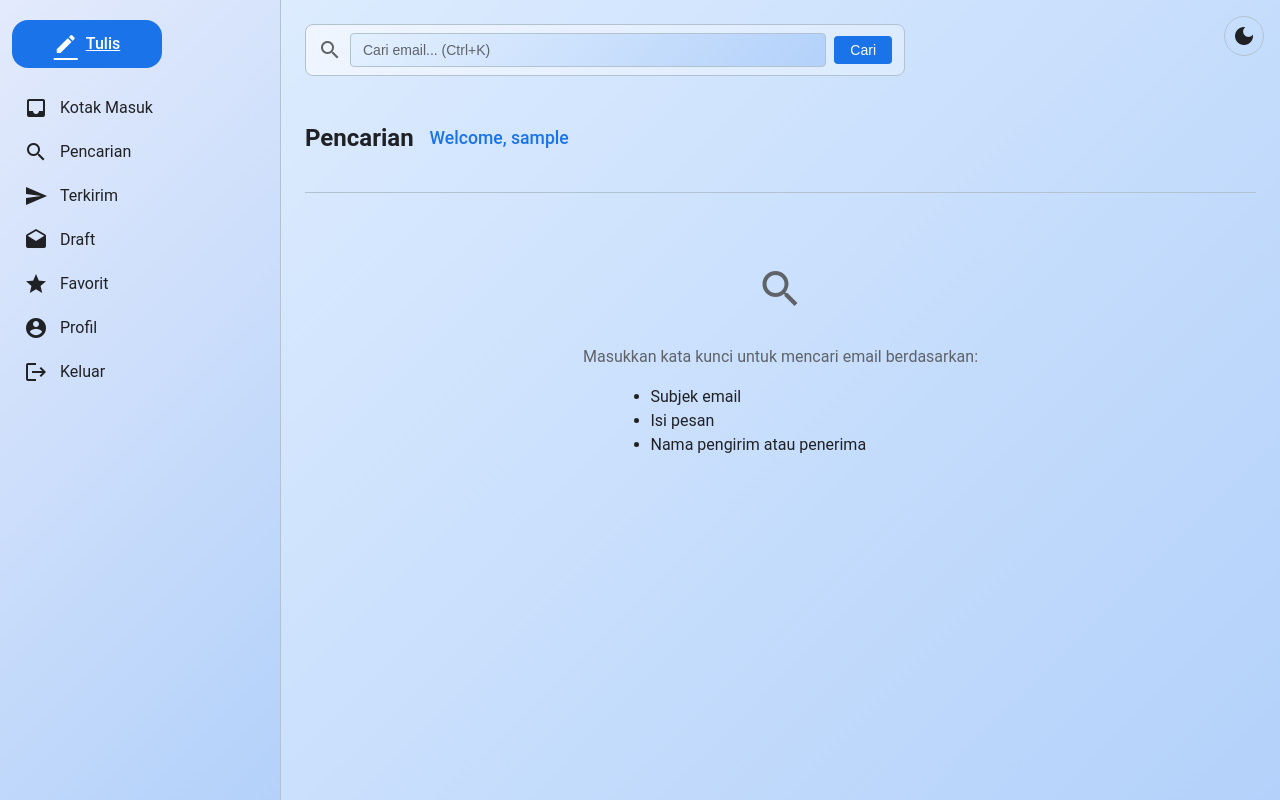
After one commit to LIinz27/flask-email-app, a Flask app: page /search in a window 1280 px wide. The commit adds this page. Run offline with Flask 3, Linux system fonts and the light colour scheme; the visitor is signed in with stand-in values (Sample User, id 1); tables that the repository leaves empty or names only in its code hold one stand-in row (values such as "Sample post").

Commit message:
Search Feature

```diff
--- a/routes/email.py
+++ b/routes/email.py
@@ -264,3 +264,48 @@ def toggle_favorite(email_id):
     cursor.close()
     db.close()
     return redirect(request.referrer or url_for('inbox'))
+
+# === SEARCH ===
+@email_bp.route('/search')
+def search():
+    if 'user_id' not in session:
+        return redirect('/login')
+
+    query = request.args.get('q', '').strip()
+    user_id = session['user_id']
+    emails = []
+
+    if query:
+        db = get_db()
+        cursor = db.cursor(dictionary=True)
+
+        # Search in subject, message, and sender name
+        search_query = f"%{query}%"
+        cursor.execute("""
+            SELECT emails.id, emails.subject, emails.message, emails.timestamp,
+                   emails.is_read, users.username AS sender_name, 'inbox' AS type
+            FROM emails
+            JOIN users ON emails.sender_id = users.id
+            WHERE emails.receiver_id = %s
+                AND (emails.subject LIKE %s OR emails.message LIKE %s OR users.username LIKE %s)
+
+            UNION
+
+            SELECT emails.id, emails.subject, emails.message, emails.timestamp,
+                   emails.is_read, users.username AS receiver_name, 'sent' AS type
+            FROM emails
+            LEFT JOIN users ON emails.receiver_id = users.id
+            WHERE emails.sender_id = %s
+                AND emails.is_draft = 0
+                AND (emails.subject LIKE %s OR emails.message LIKE %s OR users.username LIKE %s)
+
+            ORDER BY timestamp DESC
+        """, (user_id, search_query, search_query, search_query,
+              user_id, search_query, search_query, search_query))
+
+        emails = cursor.fetchall()
+        cursor.close()
+        db.close()
+
+    today = datetime.now().date()
+    return render_template('search.html', emails=emails, query=query, today=today)
--- a/static/css/style.css
+++ /dev/null
@@ -1,5 +0,0 @@
-@import 'variables.css';
-@import 'main.css';
-@import 'forms.css';
-@import 'email.css';
-@import 'sidebar.css';
--- a/static/css/variables.css
+++ b/static/css/variables.css
@@ -1,4 +1,4 @@
-/* Theme variables */
+/* Theme Variables */
 :root {
   /* Light theme */
   --primary: #1a73e8;
@@ -21,6 +21,7 @@
   --dark-hover: #2a2e3a;
   --dark-shadow: rgba(0, 0, 0, 0.22);
   --dark-primary-light: rgba(138, 180, 248, 0.18);
+  --dark-secondary: #9aa0a6;
 
   /* Dark gradients */
   --dark-background: linear-gradient(135deg, #232946 0%, #1a2233 100%);
--- a/static/style.css
+++ b/static/style.css
@@ -122,8 +122,13 @@ body.dark-mode .sidebar {
   font-weight: 500;
 }
 
+body.dark-mode .nav-item {
+  color: white;
+}
+
 body.dark-mode .nav-item:hover {
   background: var(--dark-hover);
+  color: white;
 }
 
 body.dark-mode .nav-item.active {
@@ -139,6 +144,138 @@ body.dark-mode .nav-item.active {
   background: transparent;
   max-width: calc(100vw - 256px);
   overflow-x: hidden;
+}
+
+/* Search */
+.search-container {
+  margin-bottom: 24px;
+}
+
+.search-form {
+  width: 100%;
+  max-width: 600px;
+}
+
+.search-input-container {
+  display: flex;
+  align-items: center;
+  background: var(--card);
+  border: 1px solid var(--border);
+  border-radius: 8px;
+  padding: 8px 12px;
+  gap: 8px;
+  transition: all 0.3s;
+}
+
+.search-input-container:focus-within {
+  border-color: var(--primary);
+  box-shadow: 0 0 0 2px var(--primary-light);
+}
+
+.search-icon {
+  color: var(--secondary);
+  font-size: 20px;
+}
+
+.search-input {
+  flex: 1;
+  border: none;
+  background: transparent;
+  color: var(--text);
+  font-size: 14px;
+  outline: none;
+  padding: 4px 0;
+}
+
+.search-input::placeholder {
+  color: var(--secondary);
+}
+
+.search-btn {
+  background: var(--primary);
+  color: white;
+  border: none;
+  padding: 6px 16px;
+  border-radius: 4px;
+  cursor: pointer;
+  font-size: 14px;
+  transition: background 0.2s;
+}
+
+.search-btn:hover {
+  background: #1557b0;
+}
+
+/* Search Results */
+.search-results-header {
+  margin-bottom: 16px;
+  padding-bottom: 8px;
+  border-bottom: 1px solid var(--border);
+  color: var(--secondary);
+}
+
+.no-results, .search-help {
+  text-align: center;
+  padding: 48px 24px;
+  color: var(--secondary);
+}
+
+.search-help ul {
+  color: var(--text);
+}
+
+.email-type {
+  width: 32px;
+  display: flex;
+  align-items: center;
+  justify-content: center;
+}
+
+/* Dark mode search */
+body.dark-mode .search-results-header {
+  border-color: var(--dark-border);
+  color: var(--dark-secondary);
+}
+
+body.dark-mode .search-help ul {
+  color: var(--dark-text);
+}
+
+/* Dark mode search */
+body.dark-mode .search-input-container {
+  background: var(--dark-card);
+  border-color: var(--dark-border);
+}
+
+body.dark-mode .search-input-container:focus-within {
+  border-color: var(--dark-primary);
+  box-shadow: 0 0 0 2px var(--dark-primary-light);
+}
+
+body.dark-mode .search-icon {
+  color: var(--dark-secondary);
+}
+
+body.dark-mode .search-input {
+  color: var(--dark-text);
+}
+
+body.dark-mode .search-input::placeholder {
+  color: var(--dark-secondary);
+}
+
+body.dark-mode .search-btn {
+  background: var(--dark-primary);
+  color: #232946;
+}
+
+body.dark-mode .search-btn:hover {
+  background: #7aa4e8;
+}
+
+body.dark-mode .no-results,
+body.dark-mode .search-help {
+  color: var(--dark-secondary);
 }
 
 
@@ -224,6 +361,19 @@ body.dark-mode .email-item:hover {
   .main-content {
     max-width: 100vw;
     padding: 16px;
+  }
+
+  .search-container {
+    margin-bottom: 16px;
+  }
+
+  .search-input-container {
+    padding: 6px 8px;
+  }
+
+  .search-btn {
+    padding: 4px 12px;
+    font-size: 13px;
   }
 
   .email-item {
--- a/templates/base.html
+++ b/templates/base.html
@@ -20,6 +20,10 @@
                 <span class="material-icons">inbox</span>
                 Kotak Masuk
                 <span class="unread-badge" id="unreadBadge" style="display: none;"></span>
+            </a>
+            <a href="{{ url_for('email.search') }}" class="nav-item {% if request.endpoint == 'search' %}active{% endif %}">
+                <span class="material-icons">search</span>
+                Pencarian
             </a>
             <a href="{{ url_for('email.sent') }}" class="nav-item {% if request.endpoint == 'sent' %}active{% endif %}">
                 <span class="material-icons">send</span>
@@ -44,6 +48,17 @@
         </nav>
         {% endif %}
         <main class="main-content">
+            {% if 'user_id' in session %}
+            <div class="search-container">
+                <form action="{{ url_for('email.search') }}" method="GET" class="search-form">
+                    <div class="search-input-container">
+                        <span class="material-icons search-icon">search</span>
+                        <input type="text" name="q" placeholder="Cari email... (Ctrl+K)" value="{{ request.args.get('q', '') }}" class="search-input">
+                        <button type="submit" class="search-btn">Cari</button>
+                    </div>
+                </form>
+            </div>
+            {% endif %}
             <div class="header">
                 <div style="display: flex; align-items: center; gap: 16px;">
                   <h2>{% block page_title %}{% endblock %}</h2>
@@ -113,6 +128,18 @@
                 updateUnreadCount();
             }
         });
+
+        // Search shortcut: Ctrl/Cmd + K to focus search input
+        document.addEventListener('keydown', function(e) {
+            if ((e.ctrlKey || e.metaKey) && e.key === 'k') {
+                e.preventDefault();
+                const searchInput = document.querySelector('.search-input');
+                if (searchInput) {
+                    searchInput.focus();
+                    searchInput.select();
+                }
+            }
+        });
     })();
     </script>
 </body>
--- /dev/null
+++ b/templates/search.html
@@ -0,0 +1,60 @@
+{% extends "base.html" %}
+
+{% block page_title %}Pencarian{% endblock %}
+
+{% block content %}
+{% if query %}
+    {% if emails %}
+        <div class="search-results-header">
+            <p>Ditemukan {{ emails|length }} email untuk "<strong>{{ query }}</strong>"</p>
+        </div>
+        <div class="email-list">
+            {% for email in emails %}
+                <a href="{{ url_for('email.email_detail', email_id=email.id) }}" class="email-item {% if not email.is_read %}unread{% endif %}">
+                    {% if not email.is_read %}
+                        <span class="unread-dot"></span>
+                    {% endif %}
+                    <div class="email-sender">
+                        {% if email.type == 'sent' %}
+                            Ke: {{ email.receiver_name or 'Unknown' }}
+                        {% else %}
+                            {{ email.sender_name }}
+                        {% endif %}
+                    </div>
+                    <div class="email-subject">{{ email.subject or '(Tanpa subjek)' }}</div>
+                    <div class="email-time">
+                        {% if email.timestamp.date() == today %}
+                            {{ email.timestamp.strftime('%H:%M') }}
+                        {% else %}
+                            {{ email.timestamp.strftime('%d/%m') }}
+                        {% endif %}
+                    </div>
+                    <div class="email-type">
+                        {% if email.type == 'sent' %}
+                            <span class="material-icons" style="font-size: 16px; color: var(--secondary);" title="Terkirim">send</span>
+                        {% else %}
+                            <span class="material-icons" style="font-size: 16px; color: var(--secondary);" title="Diterima">inbox</span>
+                        {% endif %}
+                    </div>
+                </a>
+            {% endfor %}
+        </div>
+    {% else %}
+        <div class="no-results">
+            <span class="material-icons" style="font-size: 48px; color: var(--secondary); margin-bottom: 16px;">search_off</span>
+            <p>Tidak ada email yang ditemukan untuk "<strong>{{ query }}</strong>"</p>
+            <p style="font-size: 14px; margin-top: 8px;">Coba gunakan kata kunci yang berbeda atau periksa ejaan.</p>
+        </div>
+    {% endif %}
+{% else %}
+    <div class="search-help">
+        <span class="material-icons" style="font-size: 48px; color: var(--secondary); margin-bottom: 16px;">search</span>
+        <p>Masukkan kata kunci untuk mencari email berdasarkan:</p>
+        <ul style="text-align: left; max-width: 300px; margin: 16px auto;">
+            <li>Subjek email</li>
+            <li>Isi pesan</li>
+            <li>Nama pengirim atau penerima</li>
+        </ul>
+    </div>
+{% endif %}
+{% endblock %}
```
Also changed, not shown: static/css/base.css (added, +35 -0 lines), static/css/email.css (deleted, +0 -58 lines), static/css/forms.css (deleted, +0 -65 lines), static/css/main.css (deleted, +0 -88 lines), static/css/sidebar.css (deleted, +0 -91 lines).
